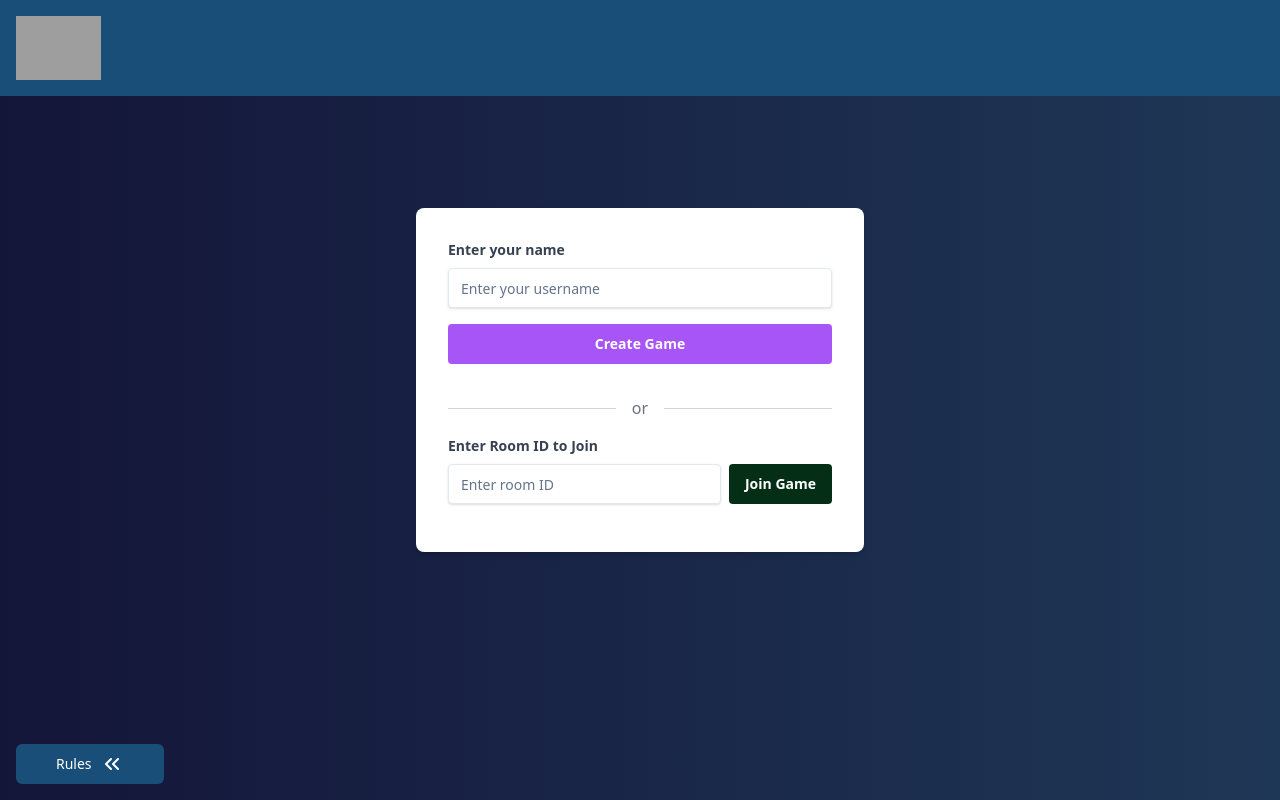
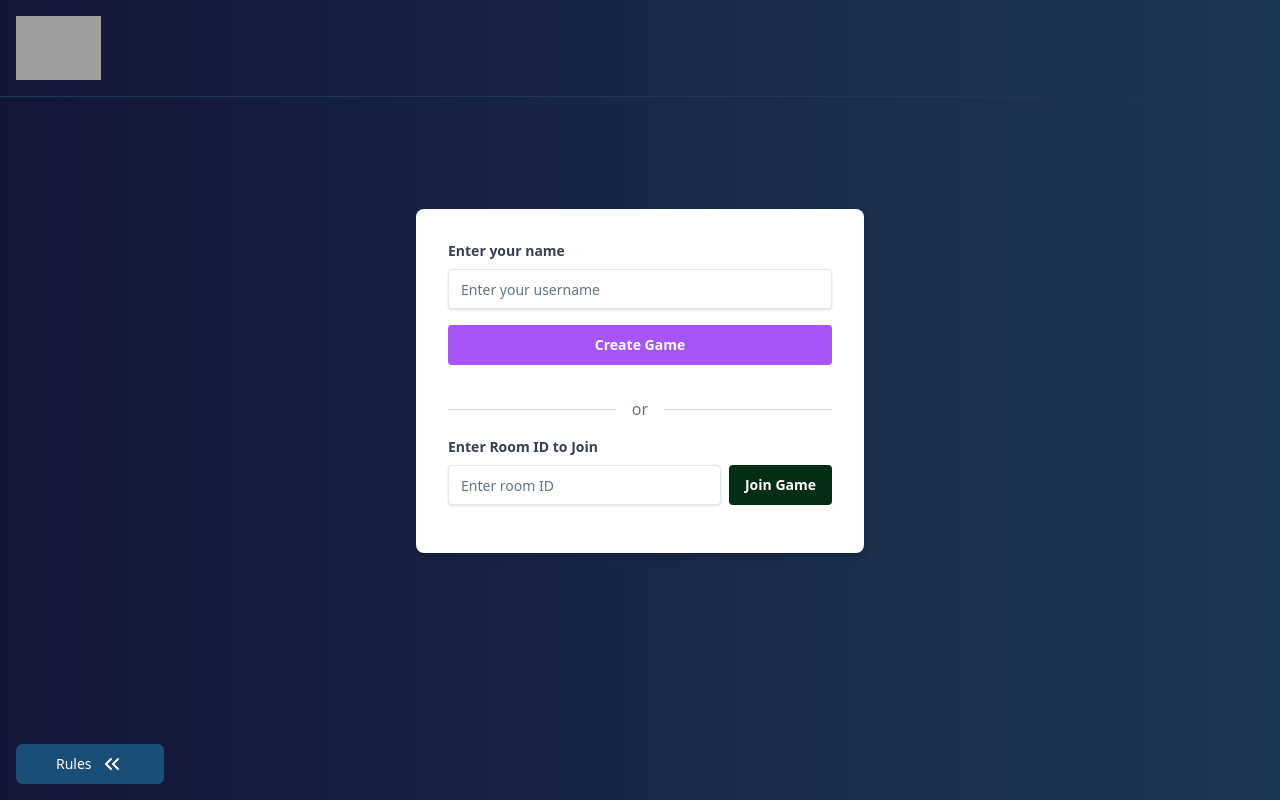
Before and after one commit to HijabZulfiqar/rock-paper-scissors, a React (Vite) app in the folder client/: page /get-started in a window 1280 px wide. Built offline with nearby package versions, Linux system fonts and the light colour scheme; no server answers; grey boxes are pictures that could not be loaded.

Commit message:
chore: Update GetStarted component for better styling and layout

```diff
--- a/client/src/pages/get-started/index.jsx
+++ b/client/src/pages/get-started/index.jsx
@@ -79,7 +79,7 @@ const GetStarted = () => {
 
   return (
     <div className="bg-bgFirst bg-gradient-to-r from-bgSecond to-bgFirst h-screen relative mx-auto">
-      <header className="flex justify-start p-4 bg-[#184e77]">
+      <header className="flex justify-start p-4  border-b border-bgFirst ">
         <img src={logo} alt="Logo" className="h-16" />{" "}
       </header>
 
```
